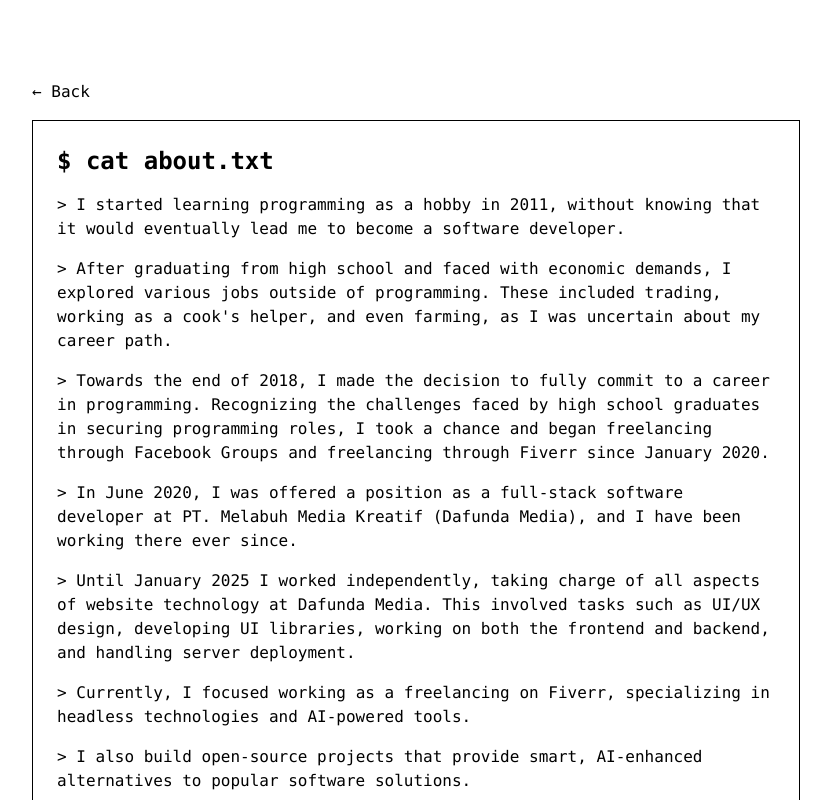
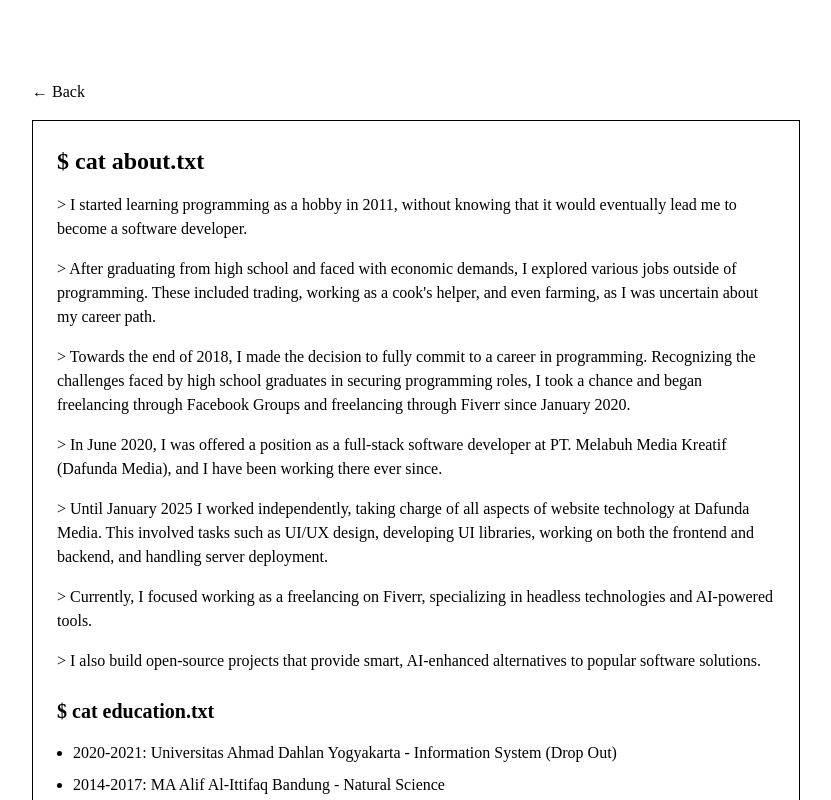
Before and after one commit to karyanayandi/yandi.me, a Next.js app: page /about in a window 1280 px wide. Shown: the top 800 px of the page, without its empty margins (224-1055 px from the left). Built offline with nearby package versions, Linux system fonts and the light colour scheme.

Commit message:
refactor(tailwind): remove sundanese font and update mono
Deleted SundaneseUnicode font and replaced sundanese font family with mono.

```diff
--- a/tailwind.config.ts
+++ b/tailwind.config.ts
@@ -64,7 +64,7 @@ export default {
       },
       fontFamily: {
         sans: ["var(--font-sans)", ...fontFamily.sans],
-        sundanese: ["var(--font-sundanese)"],
+        mono: ["var(--font-mono)", ...fontFamily.mono],
       },
       typography: {
         quoteless: {
```
Also changed, not shown: public/fonts/SundaneseUnicode-2.0.ttf (deleted).
